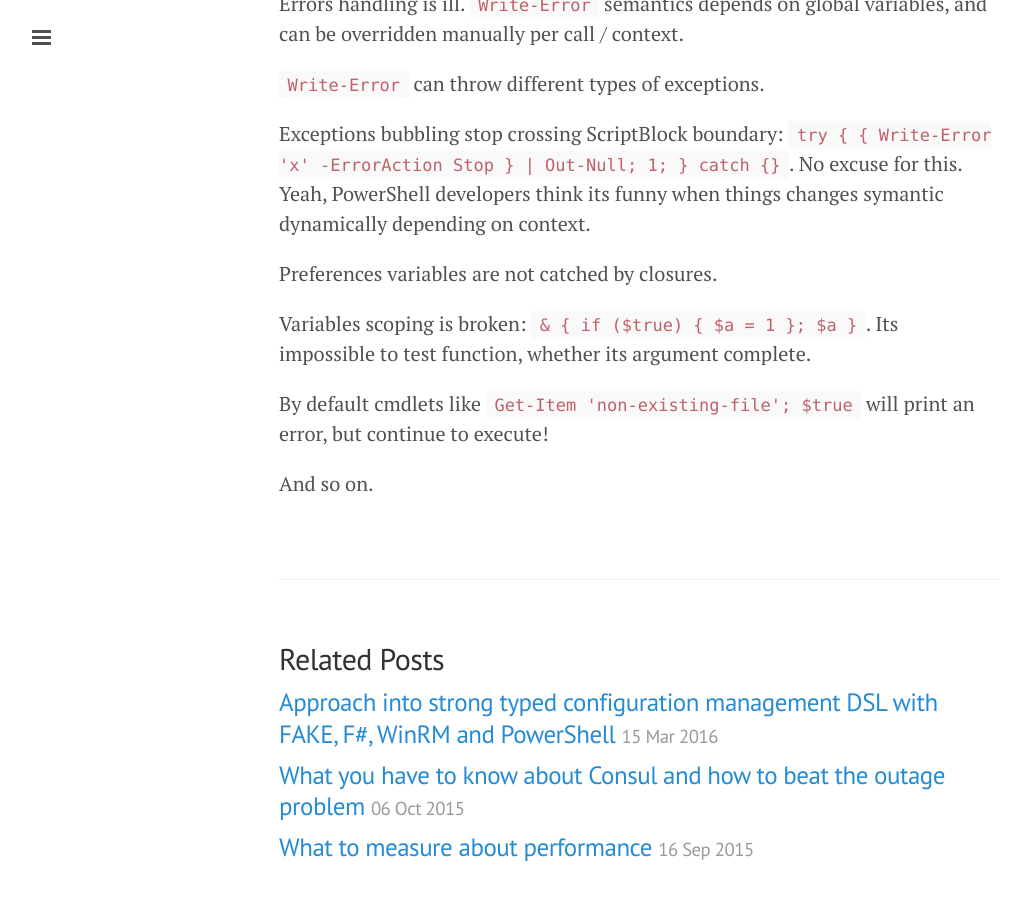
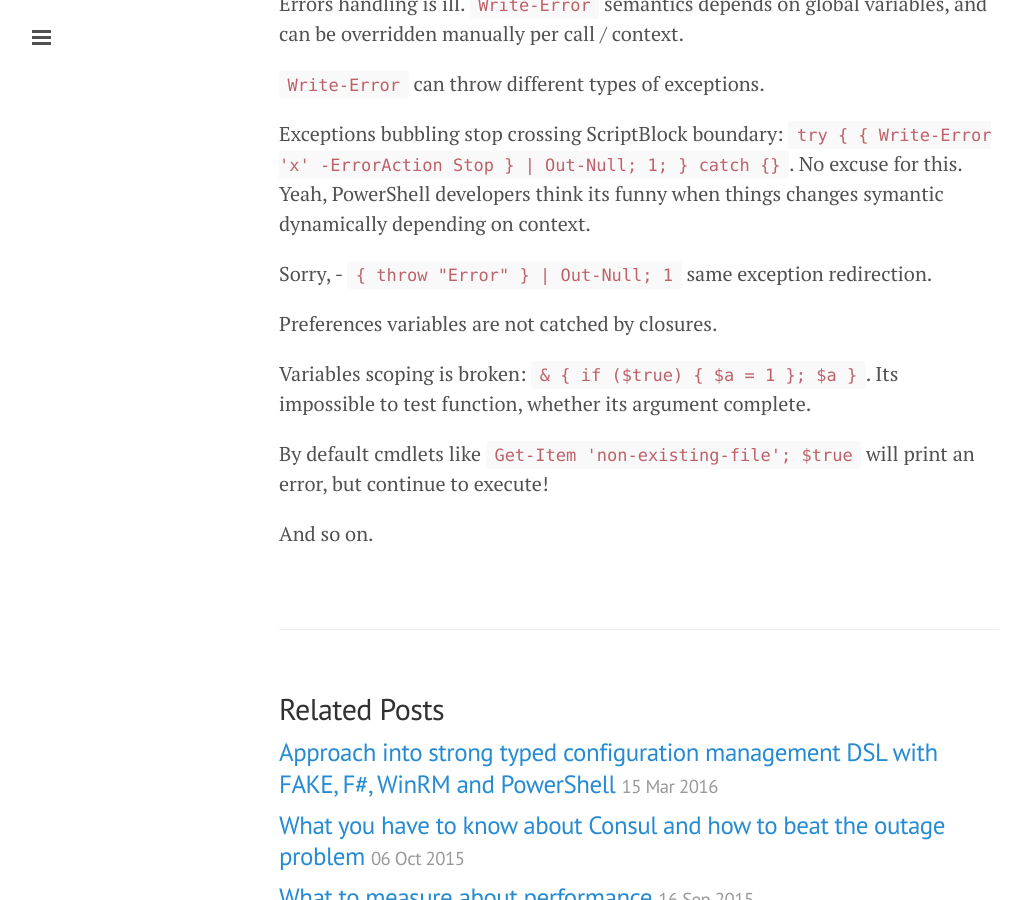
Before and after one commit to sitano/sitano.github.io, a Jekyll site: the page built from _posts/2016-04-25-powershell-ducklish.md, in a window 1280 px wide and 900 px high, scrolled down 1581 px. Shown: the whole window, without its empty margins (1-1031 px from the left). Built offline with Jekyll 4.4.1, drawn with Linux system fonts in a browser that asks for light colours; Markdown is read by kramdown in place of the engine named in the settings; comment, search, counter and statistics services are not loaded.

Commit message:
ADDED: powershell throw redirect

```diff
--- a/_posts/2016-04-25-powershell-ducklish.md
+++ b/_posts/2016-04-25-powershell-ducklish.md
@@ -65,6 +65,8 @@ Exceptions bubbling stop crossing ScriptBlock boundary:
 excuse for this. Yeah, PowerShell developers think its funny when things
 changes symantic dynamically depending on context.
 
+Sorry, - `{ throw "Error" } | Out-Null; 1` same exception redirection.
+
 Preferences variables are not catched by closures.
 
 Variables scoping is broken: `& { if ($true) { $a = 1 }; $a }`. Its
```
